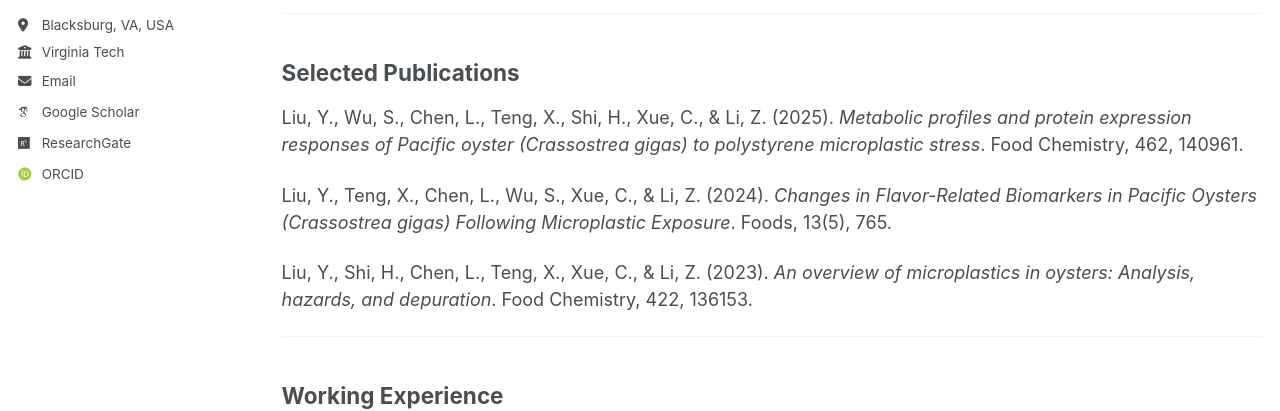
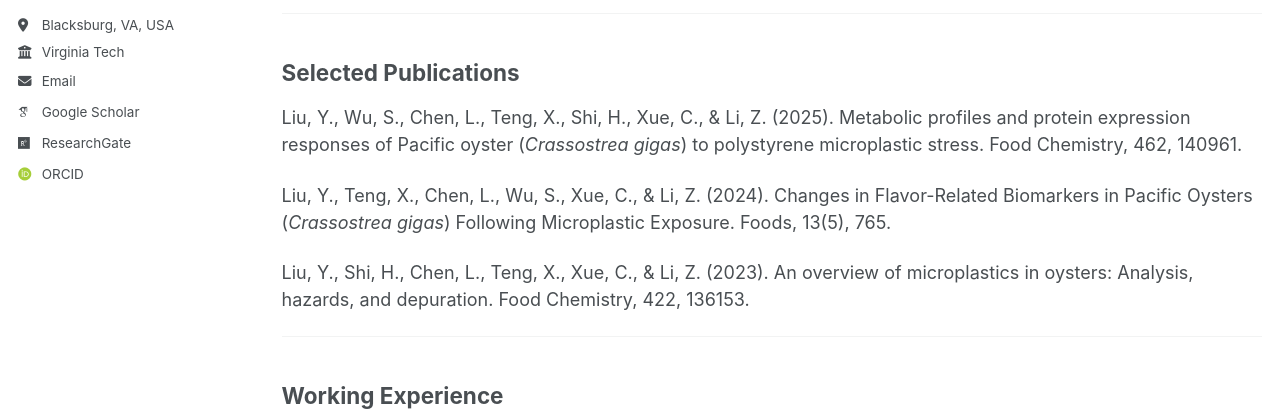
Before and after one commit to yuliu0322/yuliu0322.github.io, a Jekyll site: the page built from _pages/cv.md, in a window 1280 px wide and 900 px high. Shown: the part 438-849 px from the top of the window. Built offline with Jekyll 4.4.1, drawn with Linux system fonts in a browser that asks for light colours; some web fonts are replaced; a script bundle is joined from its source files by our own code; library files that are not in the unit come from our copies.

Commit message:
Update cv.md

```diff
--- a/_pages/cv.md
+++ b/_pages/cv.md
@@ -22,11 +22,11 @@ B.Eng. in Food Science and Engineering | 2017.08–2021.06
 
 ## Selected Publications
 
-Liu, Y., Wu, S., Chen, L., Teng, X., Shi, H., Xue, C., & Li, Z. (2025). *Metabolic profiles and protein expression responses of Pacific oyster (Crassostrea gigas) to polystyrene microplastic stress*. Food Chemistry, 462, 140961.
+Liu, Y., Wu, S., Chen, L., Teng, X., Shi, H., Xue, C., & Li, Z. (2025). Metabolic profiles and protein expression responses of Pacific oyster (*Crassostrea gigas*) to polystyrene microplastic stress. Food Chemistry, 462, 140961.
 
-Liu, Y., Teng, X., Chen, L., Wu, S., Xue, C., & Li, Z. (2024). *Changes in Flavor-Related Biomarkers in Pacific Oysters (Crassostrea gigas) Following Microplastic Exposure*. Foods, 13(5), 765.
+Liu, Y., Teng, X., Chen, L., Wu, S., Xue, C., & Li, Z. (2024). Changes in Flavor-Related Biomarkers in Pacific Oysters (*Crassostrea gigas*) Following Microplastic Exposure. Foods, 13(5), 765.
 
-Liu, Y., Shi, H., Chen, L., Teng, X., Xue, C., & Li, Z. (2023). *An overview of microplastics in oysters: Analysis, hazards, and depuration*. Food Chemistry, 422, 136153.
+Liu, Y., Shi, H., Chen, L., Teng, X., Xue, C., & Li, Z. (2023). An overview of microplastics in oysters: Analysis, hazards, and depuration. Food Chemistry, 422, 136153.
 
 ---
 
```
